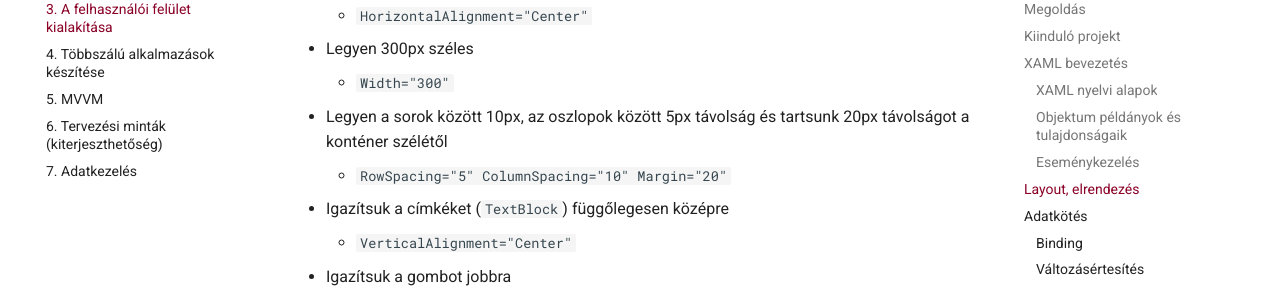
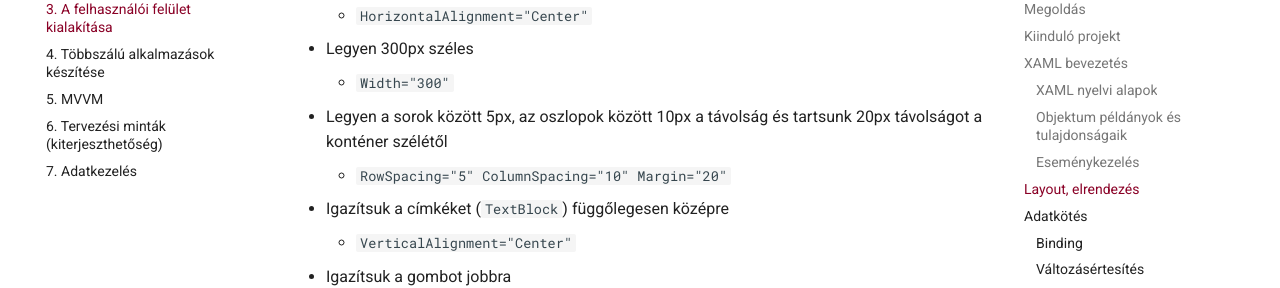
Before and after one commit to bmeviauab00/szoftvertechnikak, an MkDocs documentation site: the page built from docs/labor/3-felhasznaloi-felulet/index.md, in a window 1280 px wide and 900 px high, scrolled down 12820 px. Shown: the part 153-441 px from the top of the window. Built offline with MkDocs 1.6.1 and Material for MkDocs 9.7.7, drawn with Linux system fonts in a browser that asks for light colours; emoji names are drawn with the system emoji font; comment, search, counter and statistics services are not loaded; the version menu is left out.

Commit message:
RowSpacing and ColumnSpacing fix

```diff
--- a/docs/labor/3-felhasznaloi-felulet/index.md
+++ b/docs/labor/3-felhasznaloi-felulet/index.md
@@ -451,7 +451,7 @@ A felületünk még nem úgy néz ki, mint amit szeretnénk, finomítsunk kicsit
     * `HorizontalAlignment="Center"`
 * Legyen 300px széles
     * `Width="300"`
-* Legyen a sorok között 10px, az oszlopok között 5px távolság és tartsunk 20px távolságot a konténer szélétől
+* Legyen a sorok között 5px, az oszlopok között 10px a távolság és tartsunk 20px távolságot a konténer szélétől
     * `RowSpacing="5" ColumnSpacing="10" Margin="20"`
 * Igazítsuk a címkéket (`TextBlock`) függőlegesen középre
     * `VerticalAlignment="Center"`
```
Also changed, not shown: docs/labor/3-felhasznaloi-felulet/index_ger.md (+1 -1 lines).
